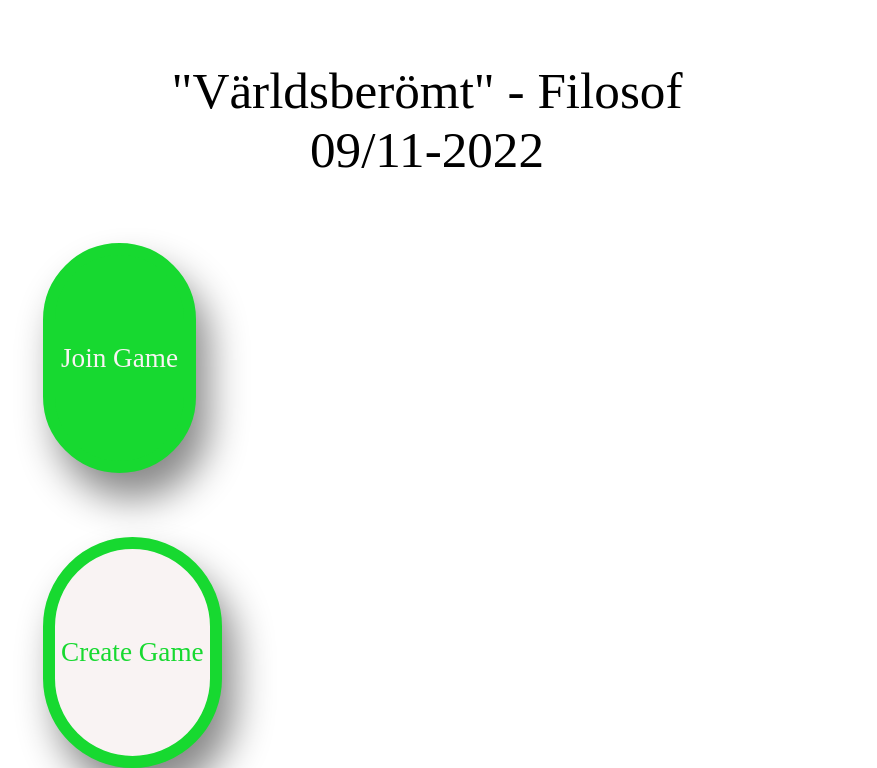
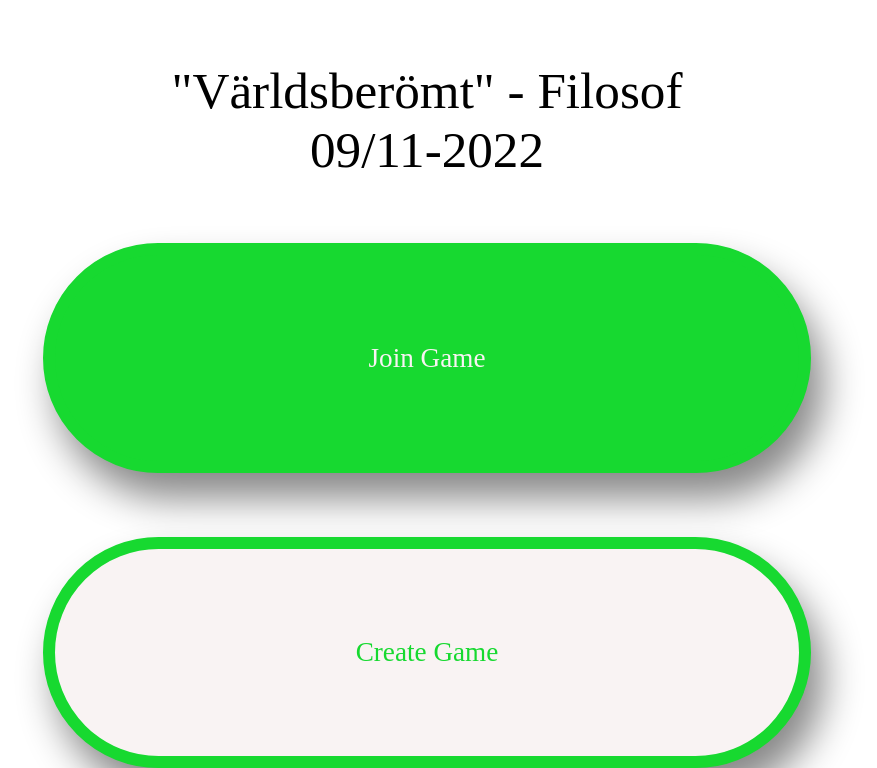
Before and after one commit to albintillas/flakdagsappen, a React (Create React App) app: page / in a window 1280 px wide. Shown: the part 1299-2067 px from the top of the page, without its empty margins (213-1090 px from the left). Built offline with nearby package versions, Linux system fonts and the light colour scheme.

Commit message:
Updated App.css and routes

```diff
--- a/src/App.css
+++ b/src/App.css
@@ -57,3 +57,17 @@
   text-align: center;
   margin: 0vw;
 }
+
+.startPageButton {
+
+  height: 18vw;
+  width: 60vw;
+  font-size: 170%;
+  text-align: center;
+
+  border: 1vw solid #17D930;
+  border-radius: 15vw;
+  font-family: 'Noto Serif JP serif';
+  box-shadow: 1vw 2vw 3vw #888888;
+
+}
--- a/src/App.js
+++ b/src/App.js
@@ -4,6 +4,7 @@ import React from 'react'
 import StartPage from './pages/StartPage.js';
 import JoinGamePage from './pages/JoinGamePage.js';
 import CreateGamePage from './pages/CreateGamePage.js';
+
 import {BrowserRouter, Routes, Route} from "react-router-dom";
 
 function App() {
@@ -15,6 +16,7 @@ function App() {
         <Route path="/joingame" element={<JoinGamePage/>}/>
         <Route path="/creategame" element={<CreateGamePage/>}/>
 
+
       </Routes>
     </BrowserRouter>
 
--- a/src/components/StartPageButton.js
+++ b/src/components/StartPageButton.js
@@ -6,25 +6,28 @@ import {Link} from "react-router-dom";
 const Button = ({ text, buttonColor, textColor,textDecoration ,action }) =>{
 
     return(
+        <div style={{
+            height: '18vw',
+            width: '60vw',
+            borderRadius: '15vw',
+            marginTop: '5vw'
+            }}>
+        <Link to={"/" + action} style={{
 
-        <Link to={"/" + action}>
-            <button type='submit' onclick = {action} style={{
+
+
+        }}>
+            <button type='submit' onclick = {action} className='startPageButton' style={{
+
                 backgroundColor: buttonColor,
                 textDecoration: textDecoration,
                 color: textColor,
-                height: '18vw',
-                fontSize: '170%',
-                textAlign: 'center',
-                marginTop: '5vw',
-                border:'1vw solid #17D930',
-                borderRadius: '15vw',
-                fontFamily: 'Noto Serif JP serif',
-                boxShadow: '1vw 2vw 3vw #888888'
 
             }}>
                 {text}
             </button>
         </Link>
+        </div>
     )
 }
 export default Button
--- a/src/pages/CreateGamePage.js
+++ b/src/pages/CreateGamePage.js
@@ -1,7 +1,7 @@
 import UploadImage from '../components/UploadImage.js';
 import TextInput from '../components/TextInput.js';
 import Button from '../components/Button.js';
-
+import React from 'react'
 
 const upload = <UploadImage/>
 
--- a/src/pages/StartPage.js
+++ b/src/pages/StartPage.js
@@ -61,8 +61,8 @@ function StartPage(){
             <div style={{
                 display:'flex',
                 flexDirection:'column',
-                marginLeft:'20vw',
-                marginRight:'20vw'
+                alignItems: 'center'
+
 
             }}>
             <StartPageButton
```
